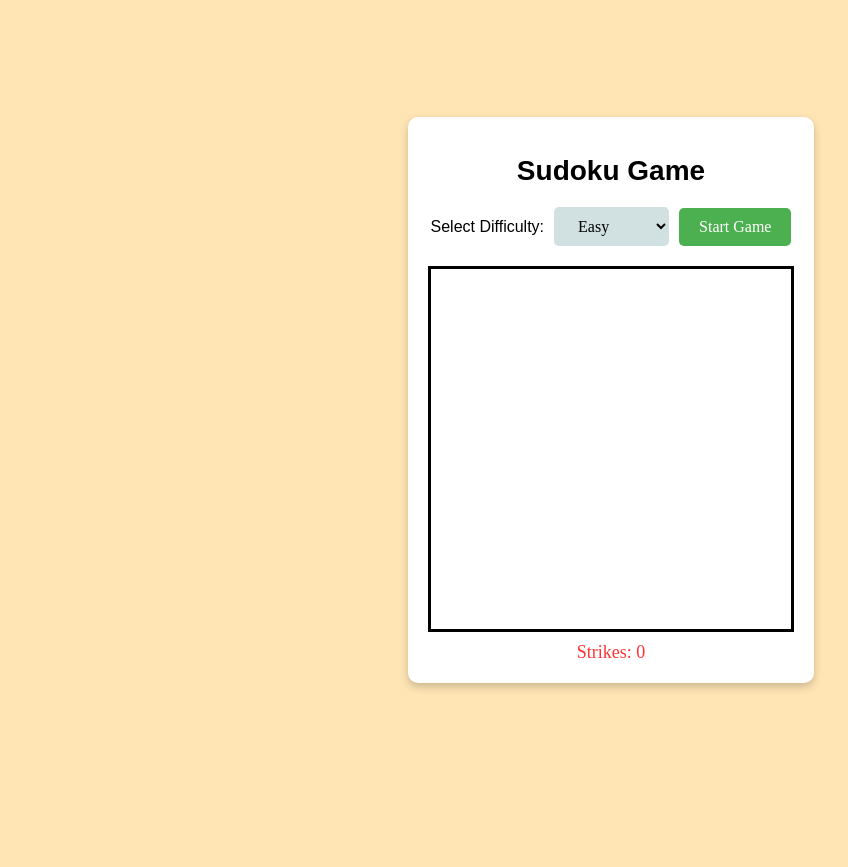
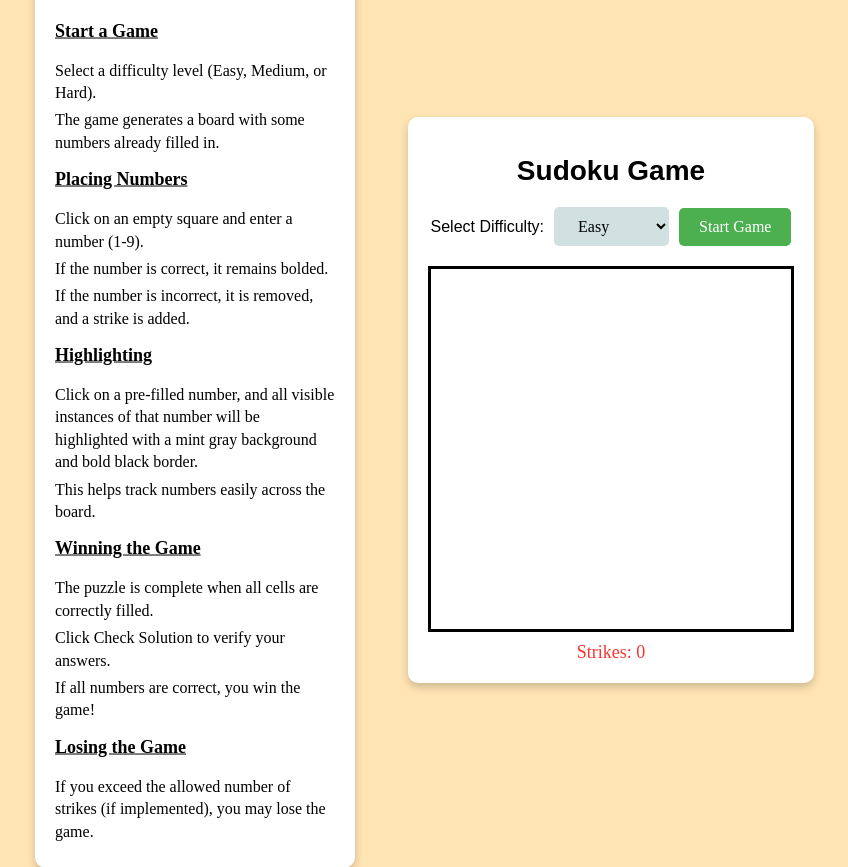
Before and after one commit to Andrew-Grimes/SudokuGame, a Flask app: page / in a window 1280 px wide. Shown: the whole page, without its empty margins (29-877 px from the left). Before the commit the page ends 690 px from the top, so only its background shows below. Run offline with Flask 3, Linux system fonts and the light colour scheme.

Commit message:
v1.1 -- Sudoku Template

```diff
--- a/templates/sudoku.html
+++ b/templates/sudoku.html
@@ -10,6 +10,33 @@
     <script defer src="{{ url_for('static', filename='js/script.js') }}"></script>
 </head>
 <body>
+
+    <!-- Directions Panel -->
+    <div class="directions-container">
+        <h2>Directions</h2>
+        <h3>Start a Game</h3>
+        <p>Select a difficulty level (Easy, Medium, or Hard).</p>
+        <p>The game generates a board with some numbers already filled in.</p>
+
+        <h3>Placing Numbers</h3>
+        <p>Click on an empty square and enter a number (1-9).</p>
+        <p>If the number is correct, it remains bolded.</p>
+        <p>If the number is incorrect, it is removed, and a strike is added.</p>
+
+        <h3>Highlighting</h3>
+        <p>Click on a pre-filled number, and all visible instances of that number will be highlighted with a mint gray background and bold black border.</p>
+        <p>This helps track numbers easily across the board.</p>
+
+        <h3>Winning the Game</h3>
+        <p>The puzzle is complete when all cells are correctly filled.</p>
+        <p>Click Check Solution to verify your answers.</p>
+        <p>If all numbers are correct, you win the game!</p>
+
+        <h3>Losing the Game</h3>
+        <p>If you exceed the allowed number of strikes (if implemented), you may lose the game.</p>
+    </div>
+
+    <!-- Sudoku Game Container -->
     <div class="container">
         <h1>Sudoku Game</h1>
         <div class="controls">
@@ -24,5 +51,6 @@
         <div class="sudoku-board" id="sudoku-board"></div>
         <div class="strike-counter" id="strike-counter">Strikes: 0</div>
     </div>
+
 </body>
 </html>
```
